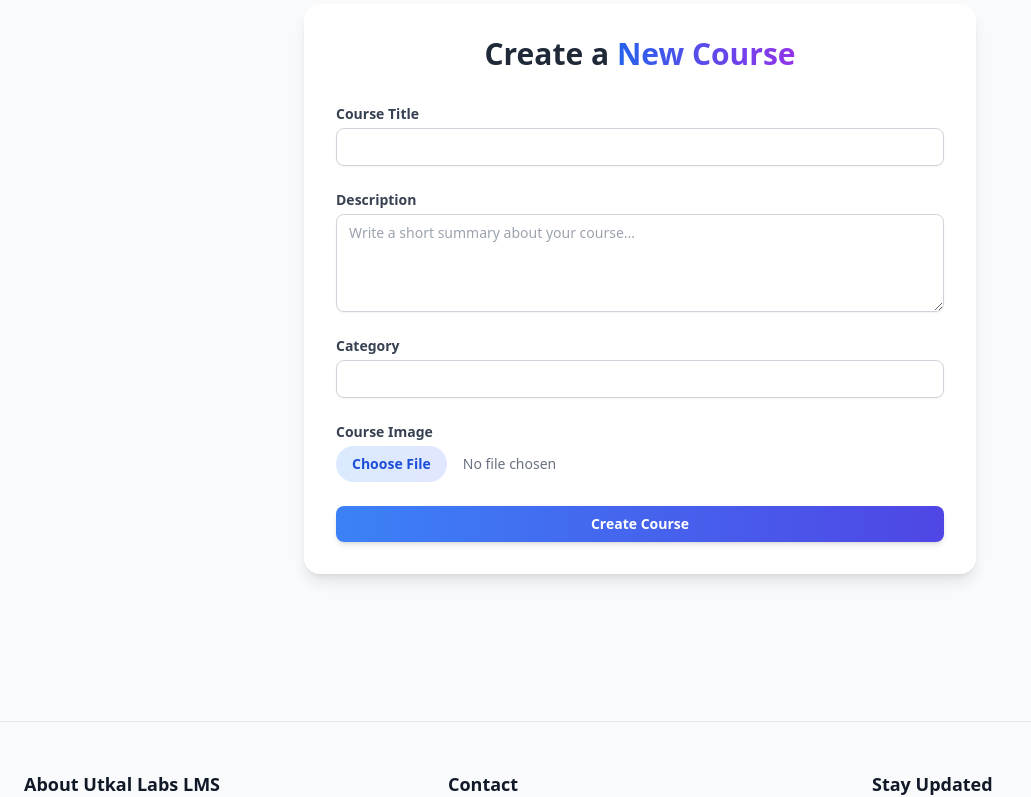
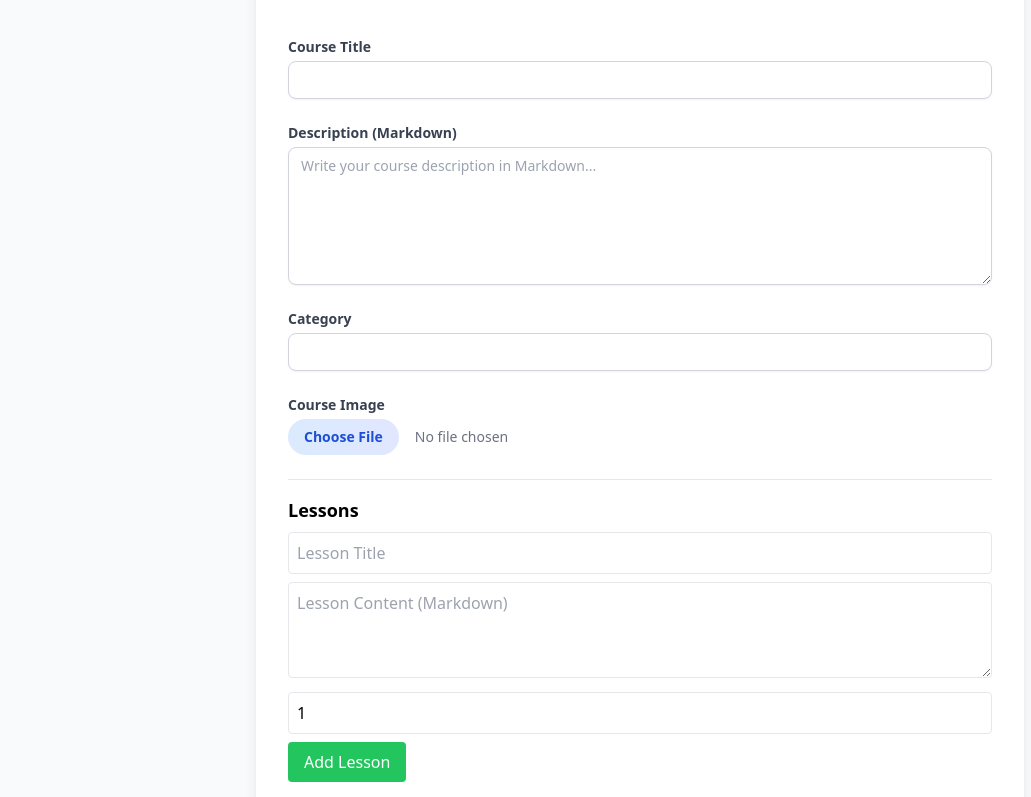
Before and after one commit to Ashish7Mishra/lms-frontend, a React (Vite) app: page /instructor/courses/create in a window 1280 px wide. Shown: the part 207-1004 px from the top of the page, without its empty margins (0-1031 px from the left). Built offline with nearby package versions, Linux system fonts and the light colour scheme; sample sign-in values are in the browser's storage.

Commit message:
some changes like when you want to create a course at the same time you can add lesson also

```diff
--- a/package.json
+++ b/package.json
@@ -20,7 +20,8 @@
     "react-dom": "^19.1.1",
     "react-hot-toast": "^2.6.0",
     "react-markdown": "^10.1.0",
-    "react-router-dom": "^7.9.4"
+    "react-router-dom": "^7.9.4",
+    "remark-gfm": "^4.0.1"
   },
   "devDependencies": {
     "@eslint/js": "^9.36.0",
--- a/src/pages/CreateCoursePage.tsx
+++ b/src/pages/CreateCoursePage.tsx
@@ -1,5 +1,4 @@
  // src/pages/CreateCoursePage.tsx
-
 import React, { useState } from "react";
 import { useNavigate } from "react-router-dom";
 import { useAuth } from "../contexts/AuthContext";
@@ -7,6 +6,8 @@ import { createCourse } from "../services/courseService";
 import FormInput from "../components/FormInput";
 import Button from "../components/Button";
 import { SpinnerIcon } from "../components/Spinner";
+import ReactMarkdown from "react-markdown";
+import remarkGfm from "remark-gfm";
 
 const CreateCoursePage = () => {
   const navigate = useNavigate();
@@ -22,19 +23,35 @@ const CreateCoursePage = () => {
   const [isLoading, setIsLoading] = useState(false);
   const [error, setError] = useState<string | null>(null);
 
-  const handleChange = (
-    e: React.ChangeEvent<HTMLInputElement | HTMLTextAreaElement>
-  ) => {
+  // Lessons state
+  const [lessons, setLessons] = useState<{ title: string; content: string; orderIndex: number }[]>([]);
+  const [lesson, setLesson] = useState({ title: "", content: "", orderIndex: 1 });
+
+  // Handle course field changes
+  const handleChange = (e: React.ChangeEvent<HTMLInputElement | HTMLTextAreaElement>) => {
     const { name, value } = e.target;
-    setCourseDetails((prev) => ({ ...prev, [name]: value }));
+    setCourseDetails(prev => ({ ...prev, [name]: value }));
   };
 
-  const handleFileChange = (e: React.ChangeEvent<HTMLInputElement>) => {
-    if (e.target.files && e.target.files[0]) {
-      setImageFile(e.target.files[0]);
-    }
+  // Handle lesson field changes
+  const handleLessonChange = (e: React.ChangeEvent<HTMLInputElement | HTMLTextAreaElement>) => {
+    const { name, value } = e.target;
+    setLesson(prev => ({ ...prev, [name]: name === "orderIndex" ? Number(value) : value }));
   };
 
+  // Add lesson
+  const addLesson = () => {
+    if (!lesson.title || !lesson.content) return;
+    setLessons(prev => [...prev, lesson]);
+    setLesson({ title: "", content: "", orderIndex: lessons.length + 2 });
+  };
+
+  // Handle image file
+  const handleFileChange = (e: React.ChangeEvent<HTMLInputElement>) => {
+    if (e.target.files && e.target.files[0]) setImageFile(e.target.files[0]);
+  };
+
+  // Handle form submission
   const handleSubmit = async (e: React.FormEvent) => {
     e.preventDefault();
     if (!token || !imageFile) {
@@ -50,6 +67,7 @@ const CreateCoursePage = () => {
     formData.append("description", courseDetails.description);
     formData.append("category", courseDetails.category);
     formData.append("image", imageFile);
+    formData.append("lessons", JSON.stringify(lessons));
 
     try {
       await createCourse(formData, token);
@@ -63,7 +81,7 @@ const CreateCoursePage = () => {
 
   return (
     <div className="min-h-screen bg-gray-50 py-12 px-6 flex items-center justify-center">
-      <div className="w-full max-w-2xl bg-white shadow-lg rounded-2xl p-8">
+      <div className="w-full max-w-3xl bg-white shadow-lg rounded-2xl p-8">
         <h1 className="text-3xl font-extrabold text-center text-gray-800 mb-8">
           Create a{" "}
           <span className="bg-gradient-to-r from-blue-600 to-purple-600 bg-clip-text text-transparent">
@@ -78,6 +96,7 @@ const CreateCoursePage = () => {
             </div>
           )}
 
+          {/* Course Title */}
           <FormInput
             label="Course Title"
             id="title"
@@ -88,25 +107,32 @@ const CreateCoursePage = () => {
             onChange={handleChange}
           />
 
+          {/* Course Description with Markdown */}
           <div>
-            <label
-              htmlFor="description"
-              className="block text-sm font-semibold text-gray-700 mb-1"
-            >
-              Description
+            <label htmlFor="description" className="block text-sm font-semibold text-gray-700 mb-1">
+              Description (Markdown)
             </label>
             <textarea
               id="description"
               name="description"
-              rows={4}
+              rows={6}
               required
               value={courseDetails.description}
               onChange={handleChange}
               className="block w-full px-3 py-2 border border-gray-300 rounded-lg shadow-sm focus:ring-2 focus:ring-blue-500 focus:outline-none sm:text-sm"
-              placeholder="Write a short summary about your course..."
+              placeholder="Write your course description in Markdown..."
             />
+            {/* Live preview */}
+            {courseDetails.description && (
+              <div className="mt-2 p-3 border rounded bg-gray-50 text-gray-800">
+                <ReactMarkdown remarkPlugins={[remarkGfm]}>
+                  {courseDetails.description}
+                </ReactMarkdown>
+              </div>
+            )}
           </div>
 
+          {/* Category */}
           <FormInput
             label="Category"
             id="category"
@@ -117,11 +143,9 @@ const CreateCoursePage = () => {
             onChange={handleChange}
           />
 
+          {/* Course Image */}
           <div>
-            <label
-              htmlFor="image"
-              className="block text-sm font-semibold text-gray-700 mb-1"
-            >
+            <label htmlFor="image" className="block text-sm font-semibold text-gray-700 mb-1">
               Course Image
             </label>
             <input
@@ -140,6 +164,69 @@ const CreateCoursePage = () => {
             />
           </div>
 
+          {/* Lessons Section */}
+          <div className="border-t pt-4">
+            <h2 className="text-lg font-semibold mb-2">Lessons</h2>
+
+            <input
+              type="text"
+              name="title"
+              placeholder="Lesson Title"
+              value={lesson.title}
+              onChange={handleLessonChange}
+              className="w-full mb-2 p-2 border rounded"
+            />
+
+            <textarea
+              name="content"
+              placeholder="Lesson Content (Markdown)"
+              value={lesson.content}
+              onChange={handleLessonChange}
+              className="w-full mb-2 p-2 border rounded h-24"
+            />
+
+            {/* Preview lesson content */}
+            {lesson.content && (
+              <div className="mb-2 p-2 border rounded bg-gray-50 text-gray-800 text-sm">
+                <ReactMarkdown remarkPlugins={[remarkGfm]}>{lesson.content}</ReactMarkdown>
+              </div>
+            )}
+
+            <input
+              type="number"
+              name="orderIndex"
+              placeholder="Order Index"
+              value={lesson.orderIndex}
+              onChange={handleLessonChange}
+              className="w-full mb-2 p-2 border rounded"
+            />
+
+            <button
+              type="button"
+              onClick={addLesson}
+              className="mb-4 bg-green-500 text-white py-2 px-4 rounded hover:bg-green-600"
+            >
+              Add Lesson
+            </button>
+
+            {/* List of lessons */}
+            {lessons.length > 0 && (
+              <div className="space-y-2">
+                {lessons
+                  .sort((a, b) => a.orderIndex - b.orderIndex)
+                  .map((l, idx) => (
+                    <div key={idx} className="p-2 border rounded bg-gray-50">
+                      <p className="font-medium">{l.orderIndex}. {l.title}</p>
+                      <div className="text-gray-700 text-sm">
+                        <ReactMarkdown remarkPlugins={[remarkGfm]}>{l.content}</ReactMarkdown>
+                      </div>
+                    </div>
+                  ))}
+              </div>
+            )}
+          </div>
+
+          {/* Submit Button */}
           <div>
             <Button
               type="submit"
```
Also changed, not shown: 1 other file (tests, documents, lock files or other folders).
